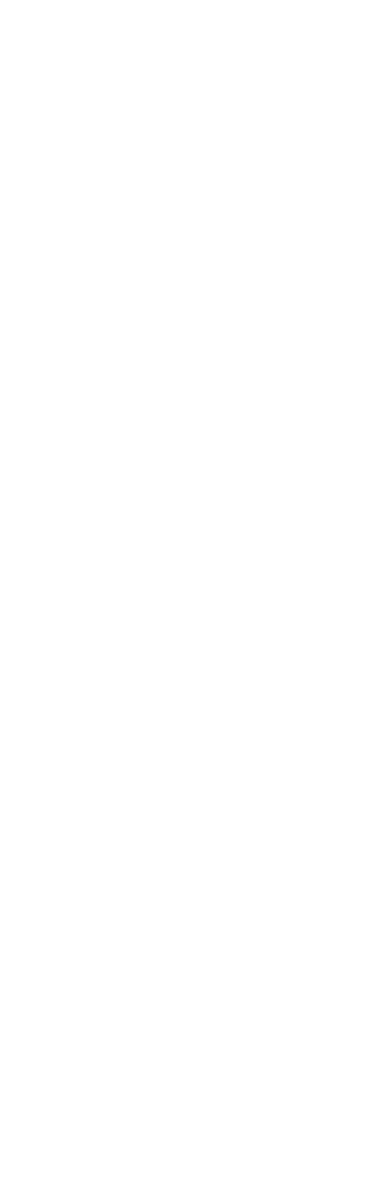
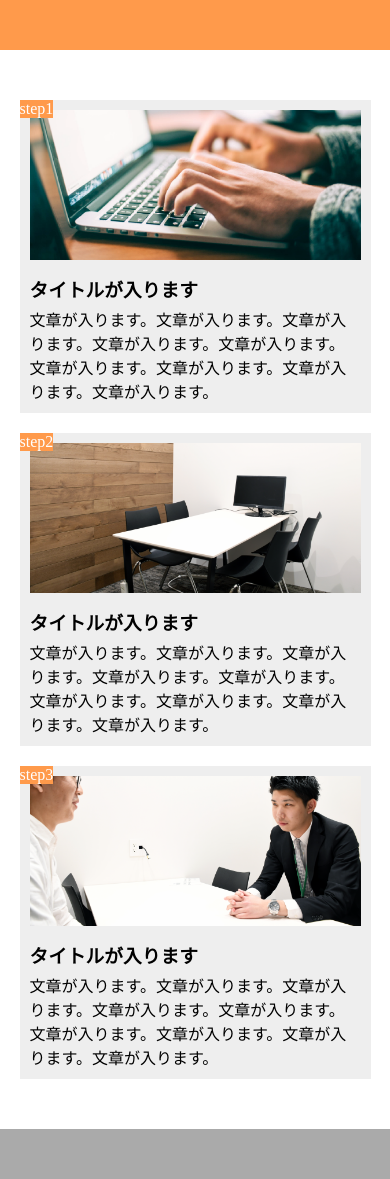
Before and after one commit to Do1904/kadai1, a plain HTML site: page index.html in a window 390 px wide. Before the commit the page ends 844 px from the top, so only its background shows below. Drawn offline with Linux system fonts and the light colour scheme.

Commit message:
[finished] レスポンシブル対応完了

```diff
--- a/index.html
+++ b/index.html
@@ -0,0 +1,43 @@
+<html lang="ja">
+
+<head>
+    <meta charset="UTF-8" />
+    <meta name="viewport" content="width=device-width,initial-scale=1.0">
+    <title>9章演習</title>
+    <link rel="stylesheet" href="style.css" />
+</head>
+
+<body>
+    <header></header>
+    <main>
+        <div class="step-box">
+            <div class="step-img1"></div>
+            <span class="step-num">step1</span>
+            <h3 class="title">タイトルが入ります</h3>
+            <p class="text">
+                文章が入ります。文章が入ります。文章が入ります。文章が入ります。文章が入ります。文章が入ります。文章が入ります。文章が入ります。文章が入ります。
+            </p>
+        </div>
+
+        <div class="step-box">
+            <div class="step-img2"></div>
+            <span class="step-num">step2</span>
+            <h3 class="title">タイトルが入ります</h3>
+            <p class="text">
+                文章が入ります。文章が入ります。文章が入ります。文章が入ります。文章が入ります。文章が入ります。文章が入ります。文章が入ります。文章が入ります。
+            </p>
+        </div>
+
+        <div class="step-box">
+            <div class="step-img3"></div>
+            <span class="step-num">step3</span>
+            <h3 class="title">タイトルが入ります</h3>
+            <p class="text">
+                文章が入ります。文章が入ります。文章が入ります。文章が入ります。文章が入ります。文章が入ります。文章が入ります。文章が入ります。文章が入ります。
+            </p>
+        </div>
+    </main>
+    <footer></footer>
+</body>
+
+</html>
--- a/style.css
+++ b/style.css
@@ -64,3 +64,23 @@ footer {
   height: 50px;
   background-color: #aaa;
 }
+
+@media screen and (max-width: 768px) {
+  main {
+    width: 100%;
+    margin: 50px auto;
+    display: block;
+  }
+
+  .step-box {
+    width: 90%;
+    margin: 0px auto 20px;
+    padding: 10px;
+    position: relative;
+    background-color: #eee;
+  }
+
+  .step-box:last-child {
+    margin: 0px auto 20px;
+  }
+}
```
